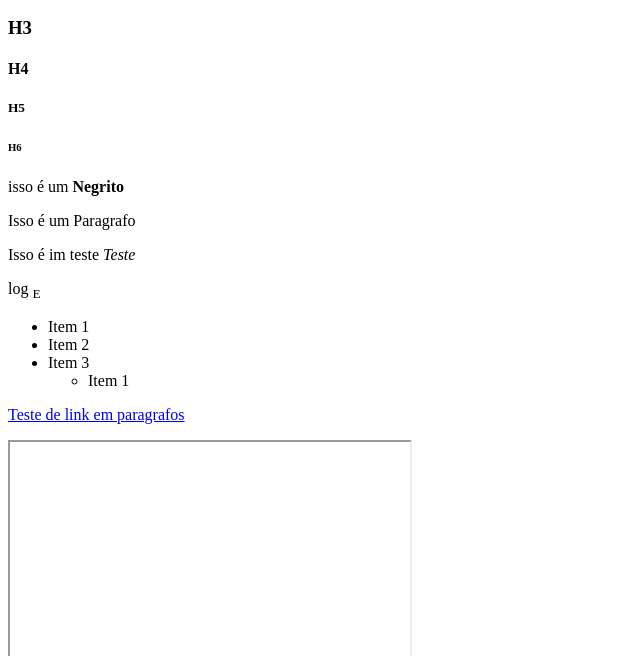
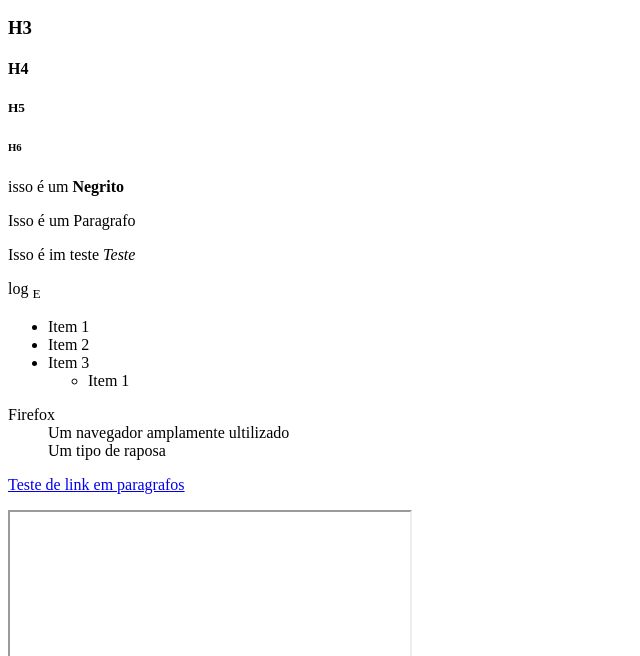
Before and after one commit to AndersonCldev/FaculdadeDescomplica, a plain HTML site: page JavaScriptFaculdade/index.html in a window 1280 px wide. Shown: the part 144-800 px from the top of the page, without its empty margins (0-640 px from the left). Drawn offline with Linux system fonts and the light colour scheme.

Commit message:
Update index.html

```diff
--- a/JavaScriptFaculdade/index.html
+++ b/JavaScriptFaculdade/index.html
@@ -47,6 +47,13 @@
 
 
 
+
+<dl>
+    <dt>Firefox</dt>
+    <dd>Um navegador amplamente ultilizado</dd>
+    <dd> Um tipo de raposa</dd>
+</dl>
+
         <a href="https://g1.globo.com"target= "google_iframe">
             <p>Teste de link em paragrafos </p>
     </a>
```
